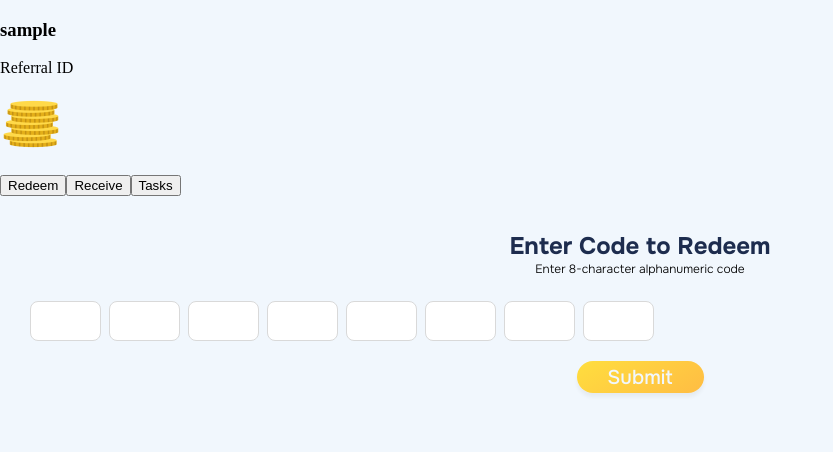
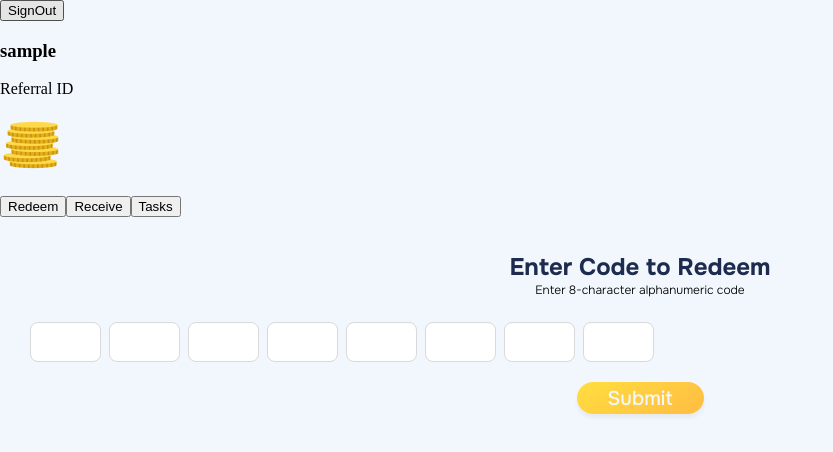
Before and after one commit to psabhishek26/BountyHeist-IEDC, a React (Vite) app: page / in a window 1280 px wide. Shown: the top 452 px of the page, without its empty margins (0-833 px from the left). Built offline with nearby package versions, Linux system fonts and the light colour scheme; no server answers; the database is empty; sample sign-in values are in the browser's storage.

Commit message:
Include SignOut button in navbar
Signed-off-by: psabhishek26 <sploitpay.aosp.test@gmail.com>

```diff
--- a/src/pages/Home/Home.jsx
+++ b/src/pages/Home/Home.jsx
@@ -1,4 +1,4 @@
-import React, { useState, useContext, useEffect } from "react";
+import React, { useState, useContext } from "react";
 import "./home.css";
 import Coins from "../../img/coins.png";
 import Redeem from "../../components/Redeem/Reedem";
@@ -8,9 +8,13 @@ import { Button, message, Space } from "antd";
 import Send from "../../components/Send/Send";
 import Tasks from "../../components/Tasks/Tasks";
 import { UserContext } from "../../context/UserContext";
+import { signOut } from "firebase/auth";
+import { auth } from "../../firebase";
+import { useNavigate } from "react-router-dom";
 
 function Home() {
-  const { user } = useContext(UserContext);
+  const navigate = useNavigate();
+  const { user, setUser } = useContext(UserContext);
   const [activeButton, setActiveButton] = useState("redeem");
   const [isModalOpen, setIsModalOpen] = useState(false);
   // const [visible, setVisible] = useState(false);
@@ -42,6 +46,20 @@ function Home() {
       type: "success",
       content: "Referral Id Copied Sucessfully !",
     });
+  };
+
+  const handleSignOut = () => {
+    signOut(auth)
+      .then(() => {
+        localStorage.removeItem("user");
+        setUser(null);
+        message.success("Successfully signed out!");
+        navigate("/landing");
+      })
+      .catch((error) => {
+        console.error("Error signing out:", error);
+        message.error("Sign-out failed");
+      });
   };
 
   const renderContent = () => {
@@ -89,6 +107,9 @@ function Home() {
       ) : null} */}
       <div className="vhead">
         <div className="veednav">
+          <button className={"veedlink"} onClick={() => handleSignOut()}>
+            SignOut
+          </button>
           <div className="veednav1" onClick={toggleModal}>
             <h3>{user.username}</h3>
             <p>Referral ID</p>
--- a/src/pages/Home/home.css
+++ b/src/pages/Home/home.css
@@ -33,9 +33,10 @@ line-height: normal;
     {
         display: flex ;
 width: 98%;
-justify-content: flex-end;
+justify-content: space-between;
 align-items: center;
 padding-top: 23px;
+padding-inline: 10px;
     }
     .veednav1
     {
```
